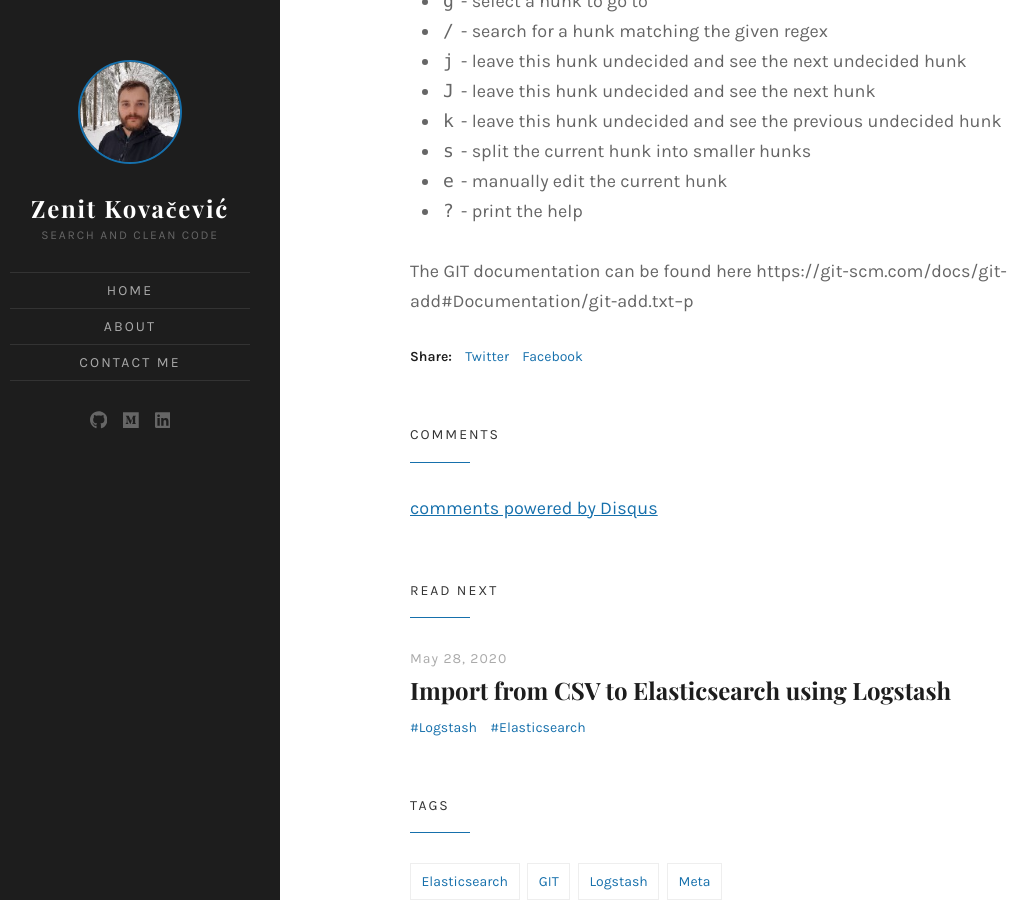
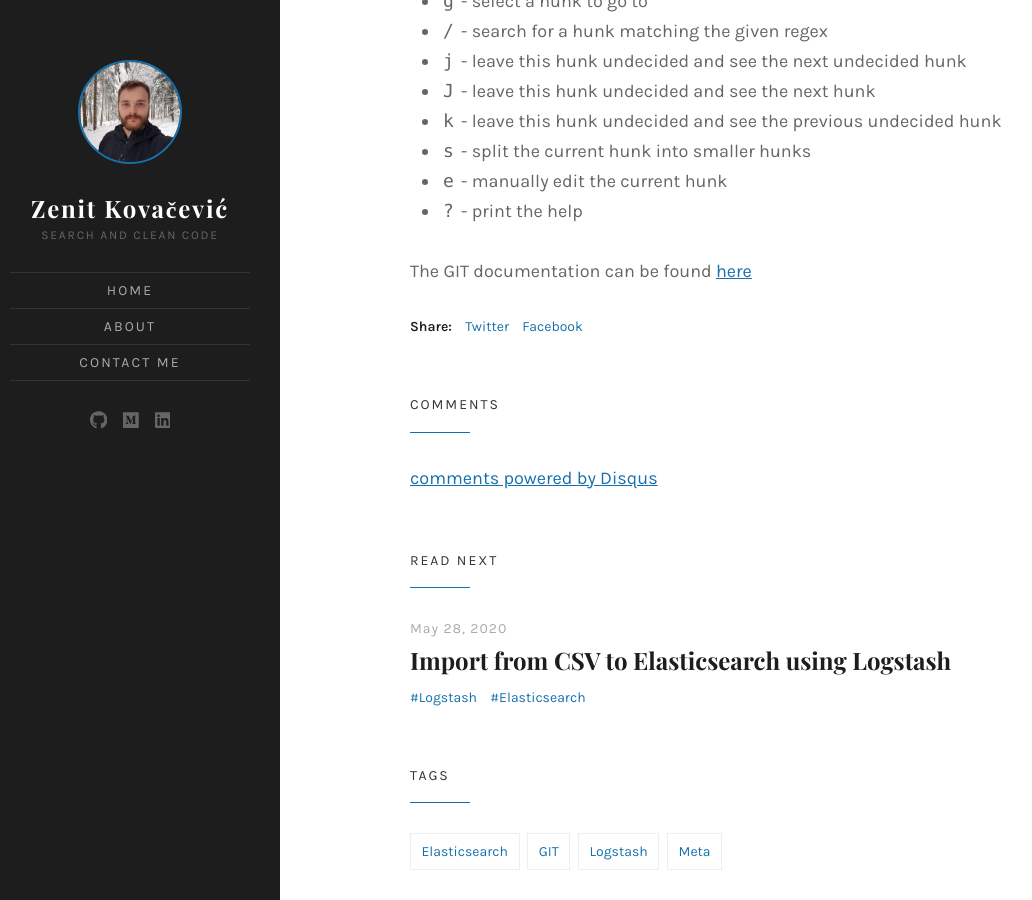
Before and after one commit to ZenitK/zenitk.github.io, a Jekyll site: the page built from _posts/2023/2023-09-10-git-partial-stage.md, in a window 1280 px wide and 900 px high, scrolled down 743 px. Shown: the whole window, without its empty margins (20-1052 px from the left). Built offline with Jekyll 4.4.1, drawn with Linux system fonts in a browser that asks for light colours; some web fonts are replaced; comment, search, counter and statistics services are not loaded.

Commit message:
fix link

```diff
--- a/_posts/2023/2023-09-10-git-partial-stage.md
+++ b/_posts/2023/2023-09-10-git-partial-stage.md
@@ -30,4 +30,4 @@ For each hunk, you'll be presented with a set of options:
 - `e` - manually edit the current hunk
 - `?` - print the help
 
-The GIT documentation can be found here https://git-scm.com/docs/git-add#Documentation/git-add.txt--p
+The GIT documentation can be found [here](https://git-scm.com/docs/git-add#Documentation/git-add.txt--p)
```
